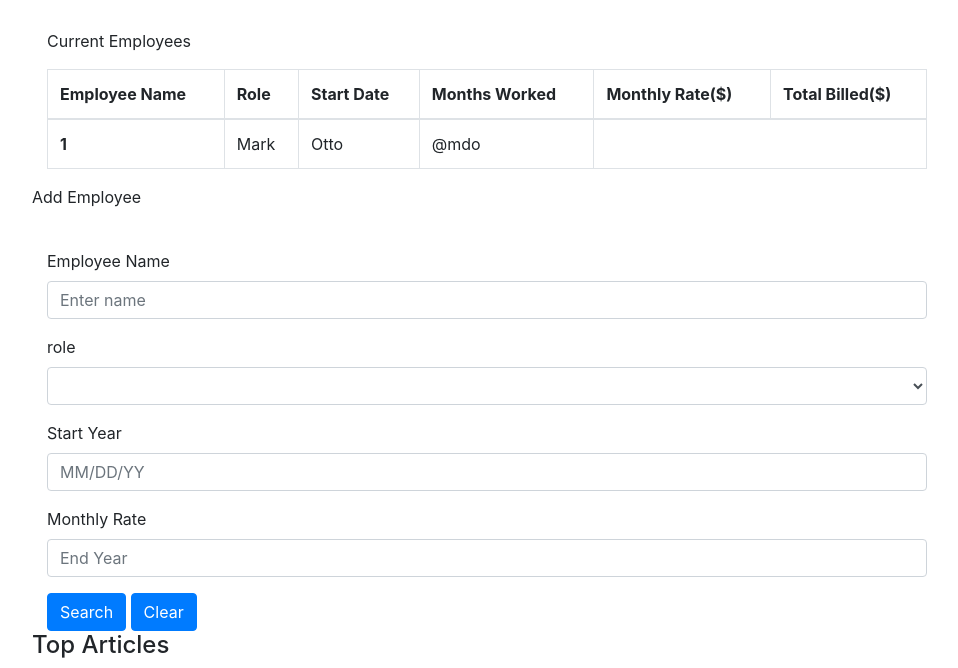
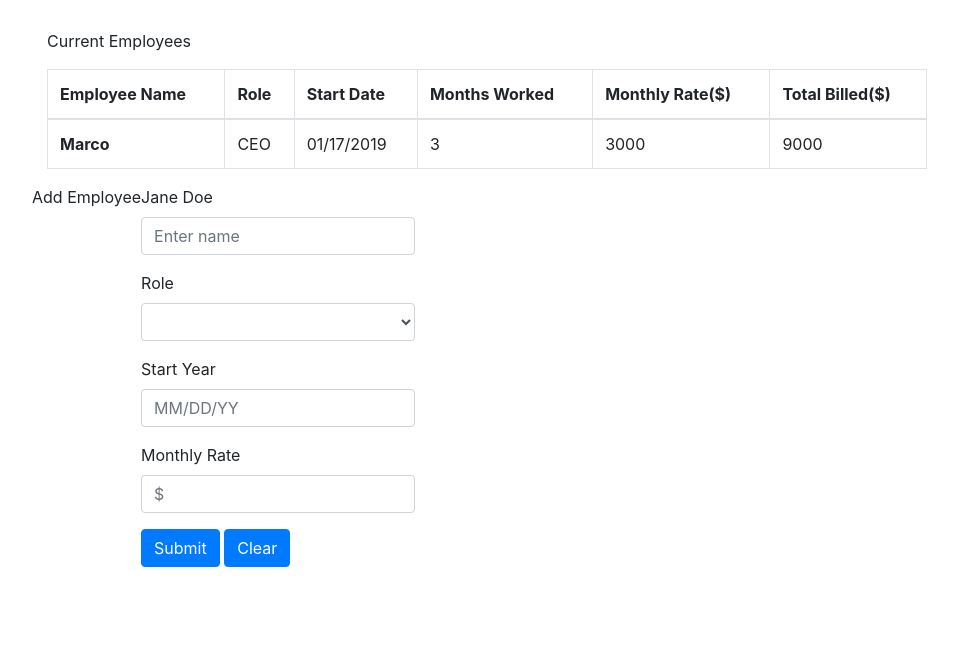
Before and after one commit to sgttenor/timeSheet, a plain HTML site: page index.html in a window 1280 px wide. Shown: the part 206-874 px from the top of the page, without its empty margins (153-1111 px from the left). After the commit the page ends 800 px from the top, so only its background shows below. Drawn offline with nearby package versions, Linux system fonts and the light colour scheme.

Commit message:
added script file

```diff
--- a/index.html
+++ b/index.html
@@ -41,10 +41,12 @@
                         </thead>
                         <tbody>
                             <tr>
-                            <th scope="row">1</th>
-                            <td>Mark</td>
-                            <td>Otto</td>
-                            <td>@mdo</td>
+                                <th scope="row">Marco</th>
+                                <td>CEO</td>
+                                <td>01/17/2019</td>
+                                <td>3</td>
+                                <td>3000</td>
+                                <td>9000</td>
                             </tr>
                         </tbody>
                     </table>
@@ -54,21 +56,22 @@
             </div>
         </div>
     </div>
+    <div class="container2">
         <div class="row">
-
+            <div>
                 <p>Add Employee</p>
 
             </div>
             <br>
             <form>
                 <div class="form-group">
-            <label for="search-term">Employee Name </label>
+                    <label for="search-term">Jane Doe </label>
                     <input type="search" class="form-control" id="search-term" aria-describedby="searchTerm"
                         placeholder="Enter name">
                 </div>
 
                 <div class="form-group">
-            <label for="records">role</label>
+                    <label for="records">Role</label>
                     <select class="form-control" id="records" placeholder="records">
                     </select>
                 </div>
@@ -82,27 +85,18 @@
 
                 <div class="form-group">
                     <label for="end-year">Monthly Rate</label>
-            <input type="password" class="form-control" id="end-year" placeholder="End Year">
+                    <input type="password" class="form-control" id="end-year" placeholder="$">
                 </div>
                 <div>
 
-            <button type="submit" id="submit" class="btn btn-primary"> <i class="fas fa-search"></i> Search</button>
+                    <button type="submit" id="submit" class="btn btn-primary">Submit</button>
 
-            <button type="clear" class="btn btn-primary"> Clear</button>
+                    <button type="clear" class="btn btn-primary">Clear</button>
                 </div>
             </form>
         </div>
-    <div class="container1 main-container">
-        <div class="row">
-            <br>
-            <h4>Top Articles</h4>
+    </div>
 
-        </div>
-    </div>
-    <div class="container">
-
-        <div id="results"></div>
-    </div>
 
 
 
@@ -118,6 +112,7 @@
     <script src="https://stackpath.bootstrapcdn.com/bootstrap/4.3.1/js/bootstrap.min.js"
         integrity="sha384-JjSmVgyd0p3pXB1rRibZUAYoIIy6OrQ6VrjIEaFf/nJGzIxFDsf4x0xIM+B07jRM"
         crossorigin="anonymous"></script>
+        <script src="assets/javasrcipt/app.js"></script>
 </body>
 
 </html>
```
Lines whose indentation alone changed are shown as unchanged.
